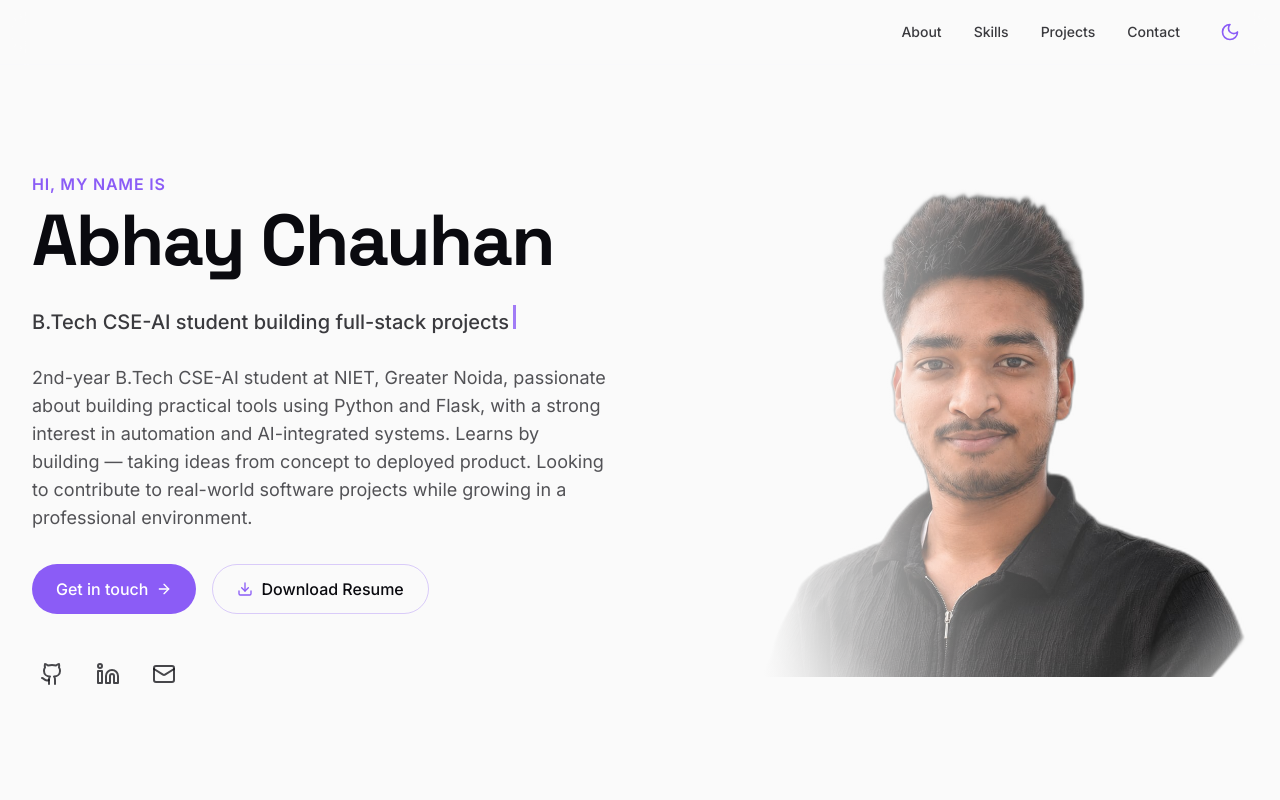
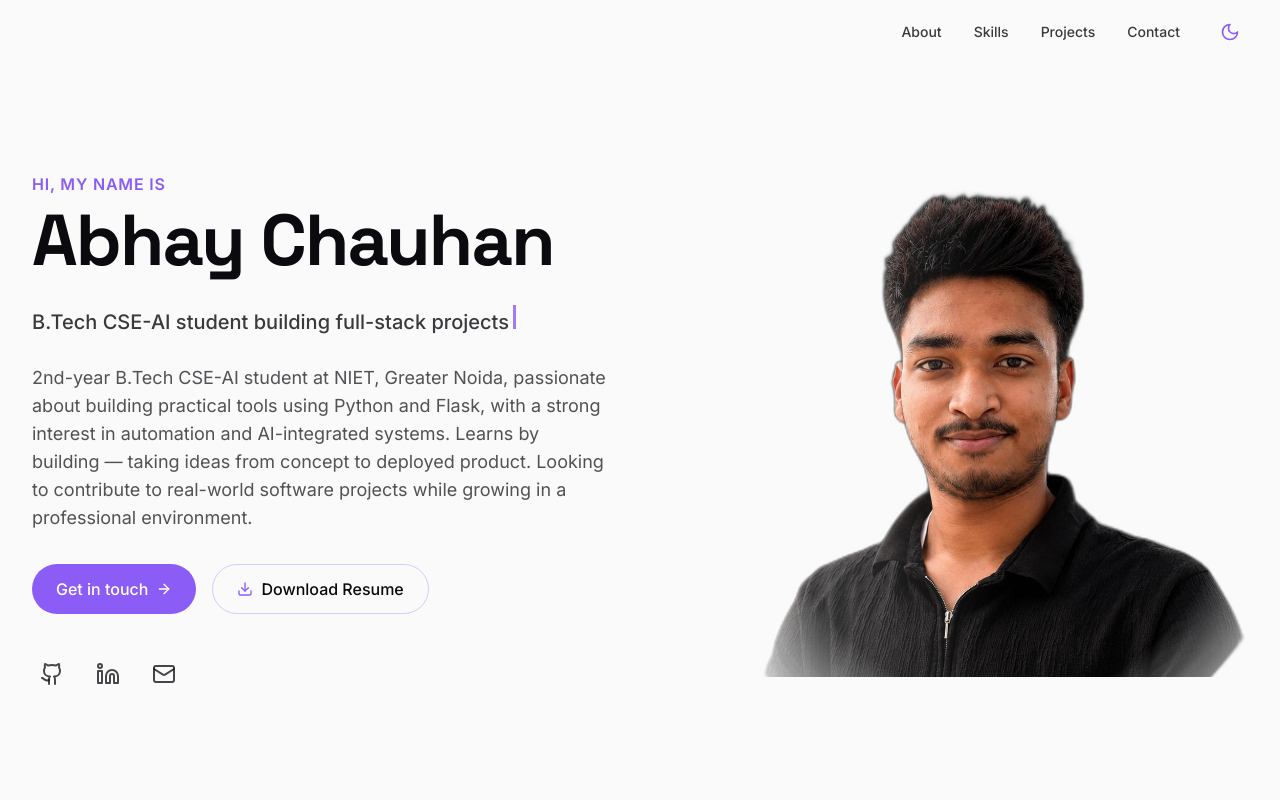
Before and after one commit to Unbeatable-Abhay/portfolio, a React (Vite) app: page / in a window 1280 px wide. Shown: the top 800 px of the page. Built offline with nearby package versions, Linux system fonts and the light colour scheme.

Commit message:
fixed image in light theme

```diff
--- a/src/components/sections/Hero.jsx
+++ b/src/components/sections/Hero.jsx
@@ -176,8 +176,8 @@ export default function Hero() {
               </div>
             )}
 
-            {/* Readability Scrim Overlay — blends toward the text side, matches page background color */}
-            <div className="absolute inset-0 bg-gradient-to-t md:bg-gradient-to-r from-background via-background/30 to-transparent pointer-events-none transition-colors duration-300" />
+            {/* Subtle edge blend — kept light since photo and text never actually overlap in this layout */}
+            <div className="absolute inset-0 bg-gradient-to-t md:bg-gradient-to-r from-background/25 via-transparent to-transparent pointer-events-none transition-colors duration-300" />
           </div>
         </motion.div>
 
```
